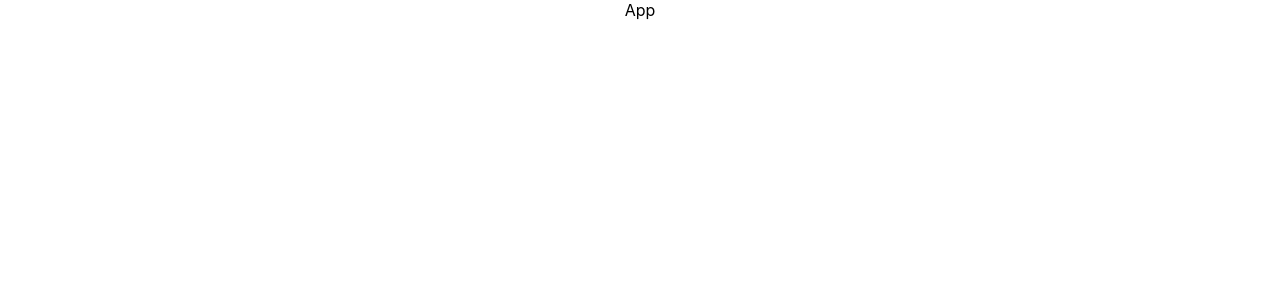
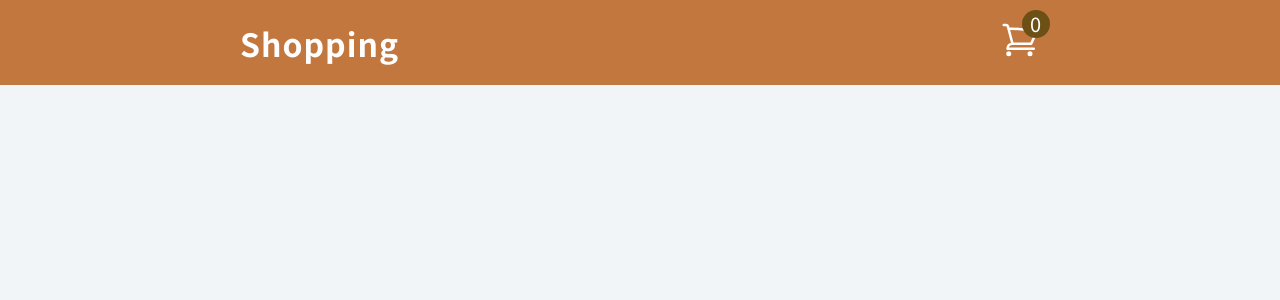
Before and after one commit to Tomoko-hub/redux-shoppingcart-clone, a React (Create React App) app: page / in a window 1280 px wide. Shown: the top 300 px of the page. Built offline with nearby package versions, Linux system fonts and the light colour scheme.

Commit message:
create navbar and add icons

```diff
--- a/src/App.js
+++ b/src/App.js
@@ -1,10 +1,11 @@
 import './App.css';
+import NavBar from './components/NavBar';
 
 function App() {
   return (
-    <div className="App">
-      App
-    </div>
+    <main>
+      <NavBar />
+    </main>
   );
 }
 
--- /dev/null
+++ b/src/HeroIcons.jsx
@@ -0,0 +1,57 @@
+export const CartIcon = () => {
+    return (
+        <svg
+            xmlns="http://www.w3.org/2000/svg"
+            fill="none"
+            viewBox="0 0 24 24"
+            strokeWidth="1.5"
+            stroke="currentColor"
+            className="w-6 h-6"
+        >
+            <path
+                strokeLinecap="round"
+                strokeLinejoin="round"
+                d="M2.25 3h1.386c.51 0 .955.343 1.087.835l.383 1.437M7.5 14.25a3 3 0 00-3 3h15.75m-12.75-3h11.218c1.121-2.3 2.1-4.684 2.924-7.138a60.114 60.114 0 00-16.536-1.84M7.5 14.25L5.106 5.272M6 20.25a.75.75 0 11-1.5 0 .75.75 0 011.5 0zm12.75 0a.75.75 0 11-1.5 0 .75.75 0 011.5 0z"
+             />
+        </svg>
+    )
+};
+
+export const PlusIcon = () => {
+    return (
+        <svg
+            xmlns="http://www.w3.org/2000/svg"
+            fill="none"
+            viewBox="0 0 24 24"
+            strokeWidth="1.5"
+            stroke="currentColor"
+            className="w-6 h-6"
+        >
+            <path
+                strokeLinecap="round"
+                strokeLinejoin="round"
+                d="M12 9v6m3-3H9m12 0a9 9 0 11-18 0 9 9 0 0118 0z"
+             />
+        </svg>
+
+    )
+};
+
+export const MinusIcon = () => {
+    return (
+        <svg
+            xmlns="http://www.w3.org/2000/svg"
+            fill="none"
+            viewBox="0 0 24 24"
+            strokeWidth="1.5"
+            stroke="currentColor"
+            className="w-6 h-6"
+        >
+            <path
+                strokeLinecap="round"
+                strokeLinejoin="round"
+                d="M15 12H9m12 0a9 9 0 11-18 0 9 9 0 0118 0z"
+             />
+        </svg>
+    )
+};
--- /dev/null
+++ b/src/components/NavBar.jsx
@@ -0,0 +1,23 @@
+import React from 'react';
+import { useSelector } from 'react-redux';
+import { CartIcon } from "../HeroIcons";
+
+const NavBar = () => {
+    const { amount } = useSelector((store)=> store.cart);
+
+  return (
+    <nav>
+        <div className="nav-center">
+            <h3>Shopping</h3>
+            <div className="nav-container">
+                <CartIcon />
+                <div className="amount-container">
+                    <p className="total-amount"> { amount }</p>
+                </div>
+            </div>
+        </div>
+    </nav>
+  )
+}
+
+export default NavBar;
--- /dev/null
+++ b/src/features/cart/CartSlice.jsx
@@ -0,0 +1,15 @@
+import { createSlice } from "@reduxjs/toolkit";
+
+const initialState = {
+    cartItems: [],
+    amount: 0,
+    total: 0,
+};
+
+const cartSlice = createSlice({
+    name: "cart",
+    initialState,
+    reducers: {},
+});
+
+export default cartSlice.reducer;
--- a/src/index.css
+++ b/src/index.css
@@ -1,13 +1,308 @@
+/*
+Font
+*/
+@import url("https://fonts.googleapis.com/css2?family=Noto+Sans+JP:wght@100;300;400;500;700;900&display=swap");
+
+/*
+Variables
+*/
+
+:root {
+  --color-primary: #c2773e;
+  --color-primary-dark: #886f2c;
+  --color-primary-light: #6d5016;
+  --color-grey-1: #102a42;
+  --color-grey-5: #617d98;
+  --color-grey-10: #f1f5f8;
+  --color-white: #fff;
+  --color-red-dark: hsl(360, 67%, 44%);
+  --color-red-light: hsl(360, 71%, 66%);
+  --transition: all 0.3s linear;
+  --spacing: 0.25rem;
+  --radius: 0.25rem;
+  --large-screen-width: 1170px;
+  --small-screen-width: 90vw;
+  --fixed-width: 50rem;
+}
+* {
+  margin: 0;
+  padding: 0;
+  box-sizing: border-box;
+}
 body {
-  margin: 0;
-  font-family: -apple-system, BlinkMacSystemFont, 'Segoe UI', 'Roboto', 'Oxygen',
-    'Ubuntu', 'Cantarell', 'Fira Sans', 'Droid Sans', 'Helvetica Neue',
-    sans-serif;
-  -webkit-font-smoothing: antialiased;
-  -moz-osx-font-smoothing: grayscale;
+  font-family: "Noto Sans JP", sans-serif;
+  background: var(--color-grey-10);
+  color: var(--color-grey-1);
+  line-height: 1.5;
+  font-size: 0.875rem;
+}
+a {
+  text-decoration: none;
+}
+img {
+  width: 100%;
+  display: block;
+}
+h1,
+h2,
+h3,
+h4 {
+  letter-spacing: var(--spacing);
+  text-transform: capitalize;
+  line-height: 1.25;
+  margin-bottom: 0.75rem;
+}
+h1 {
+  font-size: 3rem;
+}
+h2 {
+  font-size: 2rem;
+}
+h3 {
+  font-size: 1.5rem;
+}
+h4 {
+  font-size: 0.875rem;
+}
+p {
+  margin-bottom: 1.25rem;
+}
+@media screen and (min-width: 800px) {
+  h1 {
+    font-size: 4rem;
+  }
+  h2 {
+    font-size: 2.5rem;
+  }
+  h3 {
+    font-size: 2rem;
+  }
+  h4 {
+    font-size: 1rem;
+  }
+  body {
+    font-size: 1rem;
+  }
+  h1,
+  h2,
+  h3,
+  h4 {
+    line-height: 1;
+  }
+}
+/* more global css */
+
+.btn {
+  text-transform: uppercase;
+  background: var(--color-primary);
+  color: var(--color-white);
+  padding: 0.375rem 0.75rem;
+  letter-spacing: var(--spacing);
+  display: inline-block;
+  font-weight: 700;
+  transition: var(--transition);
+  font-size: 0.875rem;
+  border: none;
+  cursor: pointer;
+  box-shadow: 0 1px 3px rgba(0, 0, 0, 0.2);
+}
+.btn:hover {
+  color: var(--color-primary);
+  background: var(--color-primary-light);
 }
 
-code {
-  font-family: source-code-pro, Menlo, Monaco, Consolas, 'Courier New',
-    monospace;
+/*
+Navbar
+*/
+.loading {
+  text-align: center;
+  margin-top: 5rem;
 }
+nav {
+  background: var(--color-primary);
+  padding: 1.25rem 2rem;
+}
+.nav-center {
+  max-width: var(--fixed-width);
+  width: 100%;
+  margin: 0 auto;
+  display: flex;
+  justify-content: space-between;
+  align-items: center;
+}
+nav h3 {
+  margin-bottom: 0;
+  letter-spacing: 1px;
+  color: var(--color-white);
+}
+.nav-container {
+  display: block;
+  position: relative;
+}
+nav svg {
+  width: 40px;
+  color: var(--color-white);
+}
+.amount-container {
+  position: absolute;
+  top: -0.6rem;
+  right: -0.6rem;
+  width: 1.75rem;
+  height: 1.75rem;
+  border-radius: 50%;
+  background: var(--color-primary-light);
+  display: flex;
+  align-items: center;
+  justify-content: center;
+}
+.total-amount {
+  color: var(--color-white);
+  margin-bottom: 0;
+  font-size: 1.25rem;
+}
+
+/*
+Cart
+*/
+.cart {
+  min-height: calc(100vh - 120px);
+  width: 90vw;
+  margin: 0 auto;
+  margin-top: 40px;
+  padding: 1.5rem 0;
+  max-width: var(--fixed-width);
+}
+.cart h2 {
+  text-transform: uppercase;
+  text-align: center;
+  margin-bottom: 3rem;
+}
+.empty-cart {
+  text-transform: lowercase;
+  color: var(--color-grey-5);
+  margin-top: 1rem;
+  text-align: center;
+}
+.cart footer {
+  margin-top: 4rem;
+  text-align: center;
+}
+.cart-total h4 {
+  text-transform: capitalize;
+  display: flex;
+  justify-content: space-between;
+  margin-top: 1rem;
+}
+.clear-btn,
+.confirm-btn {
+  background: transparent;
+  padding: 0.5rem 1rem;
+  color: var(--color-red-dark);
+  border: 1px solid var(--color-red-dark);
+  margin-top: 2.25rem;
+  border-radius: var(--radius);
+}
+.clear-btn:hover {
+  background: var(--color-red-light);
+  color: var(--color-red-dark);
+  border-color: var(--color-red-light);
+}
+.confirm-btn {
+  border-color: var(--color-primary);
+  color: var(--color-primary);
+}
+
+/*
+Cart Item
+*/
+.cart-item {
+  display: grid;
+  align-items: center;
+  grid-template-columns: auto 1fr auto;
+  grid-column-gap: 1.6rem;
+  margin: 1.5rem 0;
+}
+.cart-item img {
+  width: 12rem;
+  height: 7rem;
+  object-fit: cover;
+}
+.cart-item h4 {
+  margin-bottom: 0.5rem;
+  font-weight: 500;
+  letter-spacing: 1.2px;
+}
+.item-price {
+  color: var(--color-grey-5);
+}
+.remove-btn {
+  color: var(--color-primary);
+  letter-spacing: var(--spacing);
+  cursor: pointer;
+  font-size: 0.85rem;
+  background: transparent;
+  border: none;
+  margin-top: 0.375rem;
+  transition: var(--transition);
+}
+.remove-btn:hover {
+  color: var(--color-primary-light);
+}
+.amount-btn {
+  width: 24px;
+  background: transparent;
+  border: none;
+  cursor: pointer;
+}
+.amount-btn svg {
+  color: var(--color-primary);
+}
+.amount-btn:hover svg {
+  color: var(--color-grey-5);
+}
+.amount {
+  text-align: center;
+  margin-bottom: 0;
+  font-size: 1.25rem;
+  line-height: 1;
+  margin-bottom: 6px;
+}
+hr {
+  background: var(--color-primary);
+  border-color: transparent;
+  border-width: 0.25px;
+}
+
+.modal-container {
+  position: fixed;
+  top: 0;
+  left: 0;
+  width: 100%;
+  height: 100%;
+  background: rgba(0, 0, 0, 0.7);
+  z-index: 10;
+  display: flex;
+  align-items: center;
+  justify-content: center;
+}
+
+.modal {
+  background: var(--color-white);
+  width: 80vw;
+  max-width: 400px;
+  border-radius: var(--radius);
+  padding: 2rem 1rem;
+  text-align: center;
+}
+.modal h4 {
+  margin-bottom: 0;
+  line-height: 1.5;
+}
+.modal .clear-btn,
+.modal .confirm-btn {
+  margin-top: 1rem;
+}
+.btn-container {
+  display: flex;
+  justify-content: space-around;
+}
--- a/src/store.jsx
+++ b/src/store.jsx
@@ -1,5 +1,8 @@
 import { configureStore } from "@reduxjs/toolkit";
+import cartReducer from "./features/cart/CartSlice";
 
 export const store = configureStore({
-    reducer: {},
+    reducer: {
+        cart: cartReducer,
+    },
 });
```
